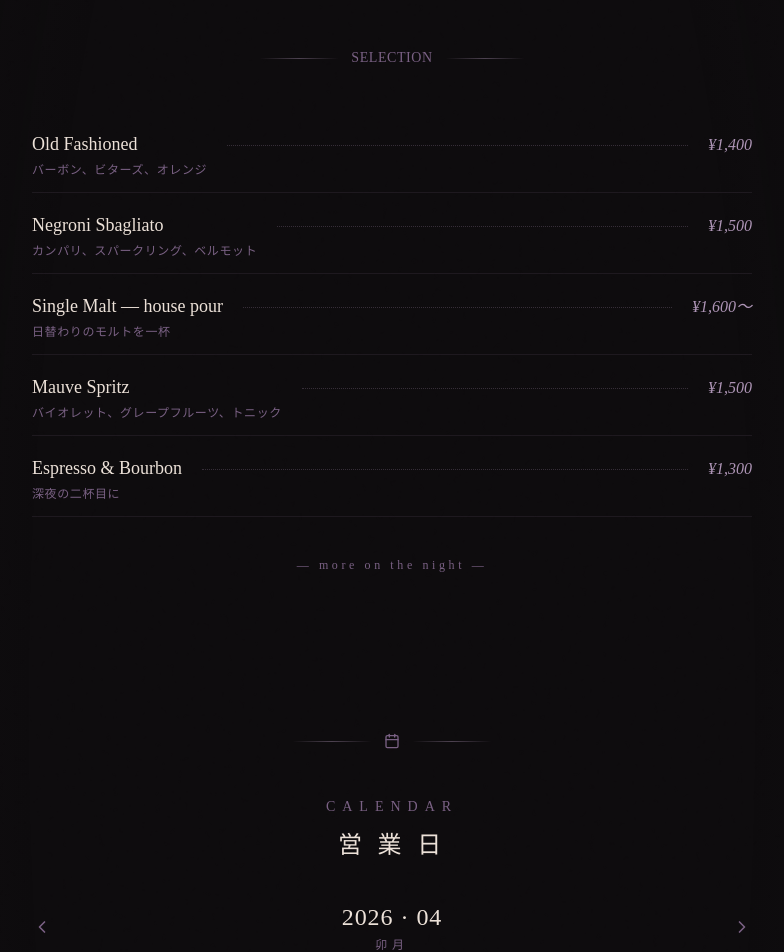
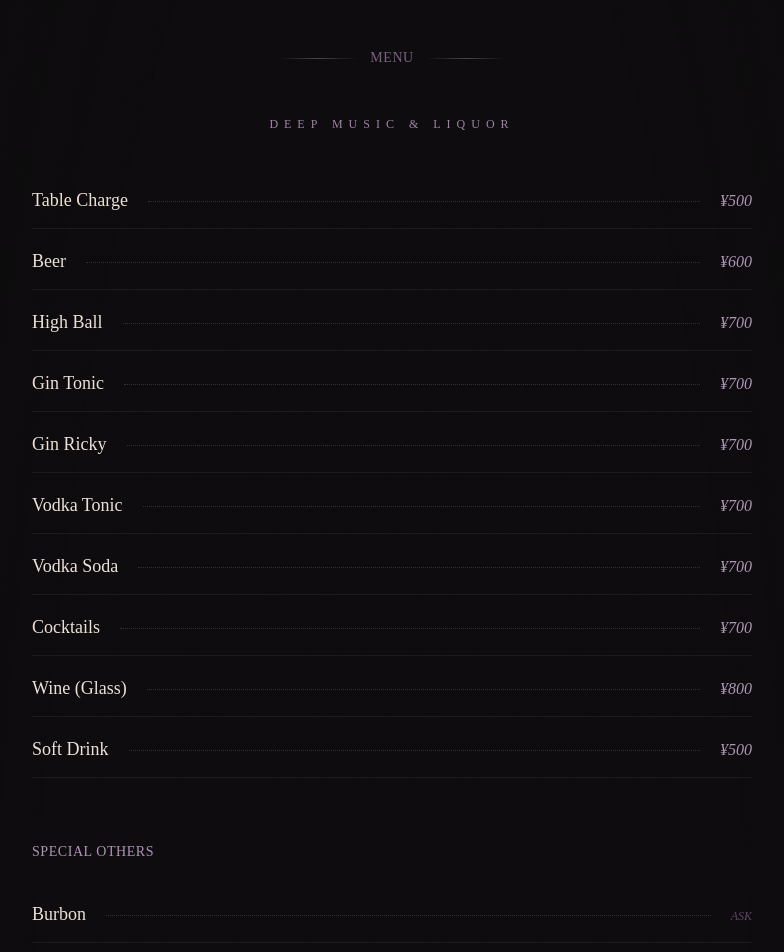
Before and after one commit to getegeteakete/mauve-bar, a Next.js app: page / in a window 1280 px wide. Shown: the part 1460-2412 px from the top of the page, without its empty margins (248-1032 px from the left). Built offline with nearby package versions, Linux system fonts and the light colour scheme.

Commit message:
Replace menu with actual MAUVE menu (Deep Music & Liquor) + 7+4 seat info

```diff
--- a/app/layout.tsx
+++ b/app/layout.tsx
@@ -2,8 +2,8 @@ import type { Metadata, Viewport } from 'next';
 import './globals.css';
 
 export const metadata: Metadata = {
-  title: 'mauve — a quiet bar',
-  description: '深夜、ひとりの音と酒。a quiet bar for solitary nights.',
+  title: 'MAUVE — Deep Music & Liquor',
+  description: '深夜、ひとりの音と酒。Deep Music & Liquor — a quiet bar for solitary nights.',
   applicationName: 'mauve',
   appleWebApp: {
     capable: true,
--- a/app/manifest.ts
+++ b/app/manifest.ts
@@ -2,9 +2,9 @@ import type { MetadataRoute } from 'next';
 
 export default function manifest(): MetadataRoute.Manifest {
   return {
-    name: 'mauve — a quiet bar',
-    short_name: 'mauve',
-    description: '深夜、ひとりの音と酒。',
+    name: 'MAUVE — Deep Music & Liquor',
+    short_name: 'MAUVE',
+    description: 'Deep Music & Liquor — 深夜、ひとりの音と酒。',
     start_url: '/',
     display: 'standalone',
     orientation: 'portrait',
--- a/components/BarLanding.tsx
+++ b/components/BarLanding.tsx
@@ -364,29 +364,88 @@ export default function BarLanding() {
       <section className="relative z-10 px-4 sm:px-6 py-14 sm:py-20 max-w-3xl mx-auto">
         <div className="divider-glyph mb-10 sm:mb-12">
           <span className="ornament-line max-w-[60px] sm:max-w-[80px]" />
-          <span className="font-display text-xs sm:text-sm tracking-[0.4em]">SELECTION</span>
+          <span className="font-display text-xs sm:text-sm tracking-[0.4em]">MENU</span>
           <span className="ornament-line max-w-[60px] sm:max-w-[80px]" />
         </div>
 
+        <div className="text-center mb-8 sm:mb-10">
+          <div className="font-display text-[10px] sm:text-xs tracking-[0.4em] sm:tracking-[0.5em] text-[#9d85a6]">DEEP MUSIC & LIQUOR</div>
+        </div>
+
+        {/* Standard menu */}
         <div className="space-y-1">
           {[
-            ['Old Fashioned', 'バーボン、ビターズ、オレンジ', '¥1,400'],
-            ['Negroni Sbagliato', 'カンパリ、スパークリング、ベルモット', '¥1,500'],
-            ['Single Malt — house pour', '日替わりのモルトを一杯', '¥1,600〜'],
-            ['Mauve Spritz', 'バイオレット、グレープフルーツ、トニック', '¥1,500'],
-            ['Espresso & Bourbon', '深夜の二杯目に', '¥1,300'],
+            ['Table Charge', '', '¥500'],
+            ['Beer', '', '¥600'],
+            ['High Ball', '', '¥700'],
+            ['Gin Tonic', '', '¥700'],
+            ['Gin Ricky', '', '¥700'],
+            ['Vodka Tonic', '', '¥700'],
+            ['Vodka Soda', '', '¥700'],
+            ['Cocktails', '', '¥700'],
+            ['Wine (Glass)', '', '¥800'],
+            ['Soft Drink', '', '¥500'],
           ].map((row, i) => (
             <div key={i} className="menu-row">
               <div className="min-w-0 flex-shrink">
                 <div className="font-serif-l text-base sm:text-lg text-[#ece1d8] leading-tight">{row[0]}</div>
-                <div className="font-jp text-[11px] sm:text-xs text-[#7a6184] mt-1 tracking-wider leading-snug">{row[1]}</div>
+                {row[1] && (
+                  <div className="font-jp text-[11px] sm:text-xs text-[#7a6184] mt-1 tracking-wider leading-snug">{row[1]}</div>
+                )}
               </div>
-              <div className="leader hidden sm:block" />
+              <div className="leader" />
               <div className="font-serif-l italic text-[#ae95b6] text-sm sm:text-base whitespace-nowrap flex-shrink-0">{row[2]}</div>
             </div>
           ))}
         </div>
-        <div className="text-center mt-8 sm:mt-10">
+
+        {/* Special Others */}
+        <div className="mt-12 sm:mt-16">
+          <div className="font-display text-xs sm:text-sm tracking-[0.4em] text-[#ae95b6] mb-5 sm:mb-6 text-center sm:text-left">
+            SPECIAL OTHERS
+          </div>
+          <div className="space-y-1">
+            {[
+              ['Burbon', '', ''],
+              ['Whiskey', '— Scotch · Irish · Islay', ''],
+              ['Rum', '', ''],
+              ['Gin', '', ''],
+              ['Vodka', '', ''],
+              ['Liqueur', '', ''],
+              ['Wine (Bottle)', '', '¥5,000'],
+              ['Champagne', '', '¥8,800'],
+            ].map((row, i) => (
+              <div key={i} className="menu-row">
+                <div className="min-w-0 flex-shrink">
+                  <div className="font-serif-l text-base sm:text-lg text-[#ece1d8] leading-tight">{row[0]}</div>
+                  {row[1] && (
+                    <div className="font-jp text-[11px] sm:text-xs text-[#7a6184] mt-1 tracking-wider leading-snug">{row[1]}</div>
+                  )}
+                </div>
+                <div className="leader" />
+                <div className="font-serif-l italic text-[#ae95b6] text-sm sm:text-base whitespace-nowrap flex-shrink-0">
+                  {row[2] || <span className="text-[#5e4569] text-xs">ASK</span>}
+                </div>
+              </div>
+            ))}
+          </div>
+        </div>
+
+        {/* Seating */}
+        <div className="mt-12 sm:mt-14 pt-8 sm:pt-10 border-t border-[#2b242d]">
+          <div className="grid grid-cols-2 gap-6 sm:gap-10 text-center">
+            <div>
+              <div className="font-display text-[10px] sm:text-xs tracking-[0.4em] text-[#9d85a6] mb-2">COUNTER</div>
+              <div className="font-serif-l text-2xl sm:text-3xl text-[#ece1d8]">7 <span className="text-sm sm:text-base text-[#9d85a6] italic">seats</span></div>
+            </div>
+            <div>
+              <div className="font-display text-[10px] sm:text-xs tracking-[0.4em] text-[#9d85a6] mb-2">TABLE</div>
+              <div className="font-serif-l text-2xl sm:text-3xl text-[#ece1d8]">4 <span className="text-sm sm:text-base text-[#9d85a6] italic">seats</span></div>
+            </div>
+          </div>
+        </div>
+
+        <div className="text-center mt-10 sm:mt-12">
           <div className="font-jp text-[11px] sm:text-xs text-[#7a6184] tracking-[0.3em]">— more on the night —</div>
         </div>
       </section>
--- a/lib/types.ts
+++ b/lib/types.ts
@@ -31,7 +31,7 @@ export const DEFAULT_DATA: BarData = {
     nearestStation: '〒810-0023 / 西鉄薬院駅・天神駅より徒歩圏',
     phone: '080-3940-8155',
     hours: '21:00 — 26:00',
-    cover: '¥1,000',
+    cover: '¥500 (Table Charge)',
     defaultClosed: [0], // 0=Sun のみ定休
     radius: 80, // ビル2Fなので少し狭めに
   },
```
